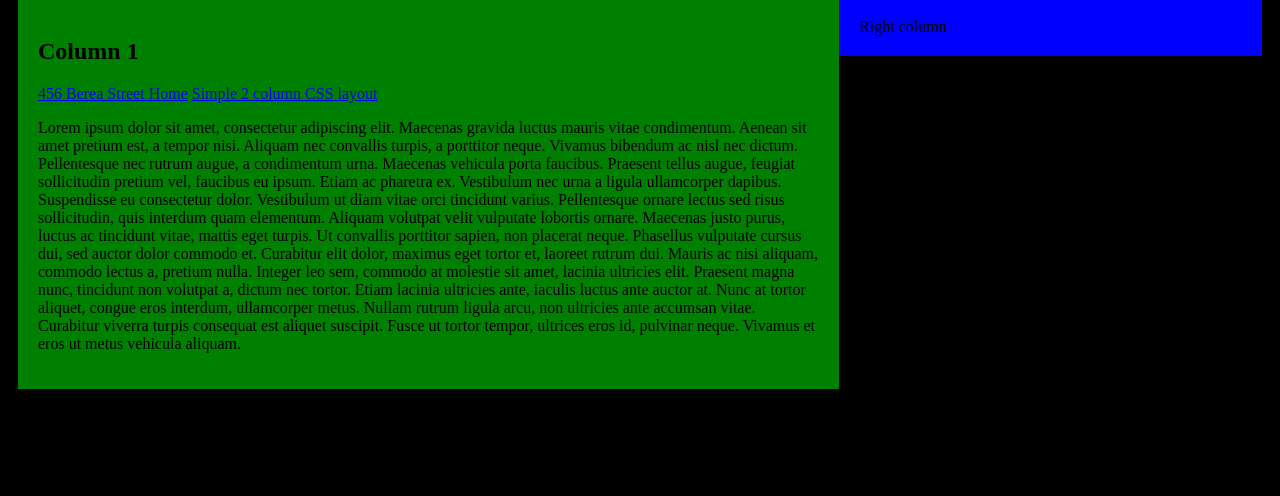
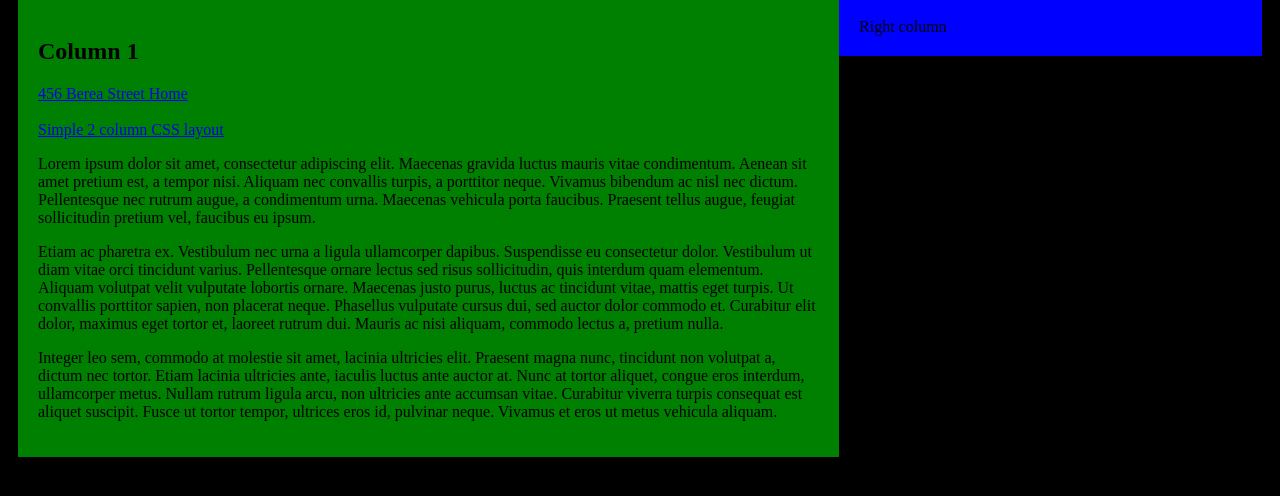
Before and after one commit to hartnelld/layout-project, a plain HTML site: page index.html in a window 1280 px wide. Shown: the part 100-596 px from the top of the page. Drawn offline with Linux system fonts and the light colour scheme.

Commit message:
structure column 1 text with paragraphs and add line breaks.

```diff
--- a/index.html
+++ b/index.html
@@ -19,12 +19,13 @@
 			<div class="left">
 				<h2>Column 1</h2>
 				<a href="https://google.com/">456 Berea Street Home</a>
+				<br/><br/>
 				<a href="https://google.com/">Simple 2 column CSS layout</a>
-				<p>Lorem ipsum dolor sit amet, consectetur adipiscing elit. Maecenas gravida luctus mauris vitae condimentum. Aenean sit amet pretium est, a tempor nisi. Aliquam nec convallis turpis, a porttitor neque. Vivamus bibendum ac nisl nec dictum. Pellentesque nec rutrum augue, a condimentum urna. Maecenas vehicula porta faucibus. Praesent tellus augue, feugiat sollicitudin pretium vel, faucibus eu ipsum.
+				<p>Lorem ipsum dolor sit amet, consectetur adipiscing elit. Maecenas gravida luctus mauris vitae condimentum. Aenean sit amet pretium est, a tempor nisi. Aliquam nec convallis turpis, a porttitor neque. Vivamus bibendum ac nisl nec dictum. Pellentesque nec rutrum augue, a condimentum urna. Maecenas vehicula porta faucibus. Praesent tellus augue, feugiat sollicitudin pretium vel, faucibus eu ipsum.</p>
 
-Etiam ac pharetra ex. Vestibulum nec urna a ligula ullamcorper dapibus. Suspendisse eu consectetur dolor. Vestibulum ut diam vitae orci tincidunt varius. Pellentesque ornare lectus sed risus sollicitudin, quis interdum quam elementum. Aliquam volutpat velit vulputate lobortis ornare. Maecenas justo purus, luctus ac tincidunt vitae, mattis eget turpis. Ut convallis porttitor sapien, non placerat neque. Phasellus vulputate cursus dui, sed auctor dolor commodo et. Curabitur elit dolor, maximus eget tortor et, laoreet rutrum dui. Mauris ac nisi aliquam, commodo lectus a, pretium nulla.
+<p>Etiam ac pharetra ex. Vestibulum nec urna a ligula ullamcorper dapibus. Suspendisse eu consectetur dolor. Vestibulum ut diam vitae orci tincidunt varius. Pellentesque ornare lectus sed risus sollicitudin, quis interdum quam elementum. Aliquam volutpat velit vulputate lobortis ornare. Maecenas justo purus, luctus ac tincidunt vitae, mattis eget turpis. Ut convallis porttitor sapien, non placerat neque. Phasellus vulputate cursus dui, sed auctor dolor commodo et. Curabitur elit dolor, maximus eget tortor et, laoreet rutrum dui. Mauris ac nisi aliquam, commodo lectus a, pretium nulla.</p>
 
-Integer leo sem, commodo at molestie sit amet, lacinia ultricies elit. Praesent magna nunc, tincidunt non volutpat a, dictum nec tortor. Etiam lacinia ultricies ante, iaculis luctus ante auctor at. Nunc at tortor aliquet, congue eros interdum, ullamcorper metus. Nullam rutrum ligula arcu, non ultricies ante accumsan vitae. Curabitur viverra turpis consequat est aliquet suscipit. Fusce ut tortor tempor, ultrices eros id, pulvinar neque. Vivamus et eros ut metus vehicula aliquam.</p>
+<p>Integer leo sem, commodo at molestie sit amet, lacinia ultricies elit. Praesent magna nunc, tincidunt non volutpat a, dictum nec tortor. Etiam lacinia ultricies ante, iaculis luctus ante auctor at. Nunc at tortor aliquet, congue eros interdum, ullamcorper metus. Nullam rutrum ligula arcu, non ultricies ante accumsan vitae. Curabitur viverra turpis consequat est aliquet suscipit. Fusce ut tortor tempor, ultrices eros id, pulvinar neque. Vivamus et eros ut metus vehicula aliquam.</p>
 			</div>
 			<div class="right">Right column</div>
 		</div>
```
